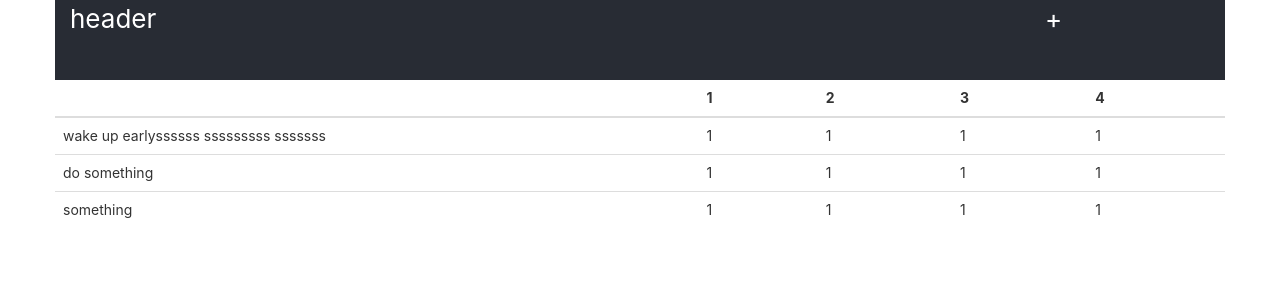
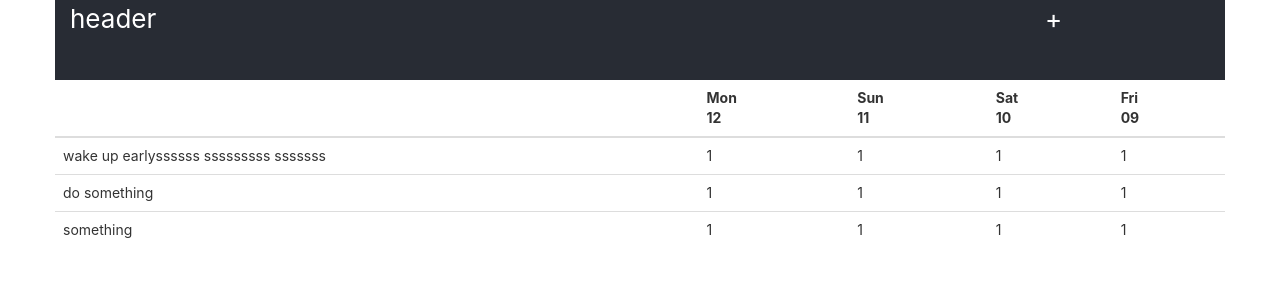
Before and after one commit to fixuberi/habbit-react, a React (Create React App) app in the folder app/client/: page / in a window 1280 px wide. Shown: the top 300 px of the page. Built offline with nearby package versions, Linux system fonts and the light colour scheme.

Commit message:
display dates of  last 4 days in HabbitsTableHeader

```diff
--- a/app/client/src/components/HabbitsTable.js
+++ b/app/client/src/components/HabbitsTable.js
@@ -6,12 +6,24 @@ import HabbitsTableContent from './HabbitsTableContent';
 
 
 class HabbitsTable extends React.Component {
+    last4Days() {
+        let result= {};
+        for (let i = 0; i < 4; i++) {
+            let d = new Date();
+            d.setDate(d.getDate() - i);
+            result[d.toISOString().slice(0,10)] = d.toString().split(' ')[0];
+        }
+        return result;
+    }
+
     render() {
         return(
             <Row>
                 <Table>
-                    <HabbitsTableHeader />
-                    <HabbitsTableContent habbits={this.props.habbits} />
+                    <HabbitsTableHeader lastDays={this.last4Days()} />
+                    <HabbitsTableContent
+                        habbits={this.props.habbits}
+                        lastDays={this.last4Days()} />
                 </Table>
             </Row>
         );
--- a/app/client/src/components/HabbitsTableContent.js
+++ b/app/client/src/components/HabbitsTableContent.js
@@ -7,7 +7,8 @@ class HabbitsTableContent extends React.Component {
         let habbits = this.props.habbits.map(habbit => {
             return <HabbitsTableRow key={habbit.id}
                                 executions={habbit.executions}
-                                name={habbit.name} />}
+                                name={habbit.name}
+                                lastDays={this.props.lastDays} />}
                                 );
         return(
             <tbody>
--- a/app/client/src/components/HabbitsTableHeader.js
+++ b/app/client/src/components/HabbitsTableHeader.js
@@ -2,14 +2,23 @@ import React, {Component} from 'react';
 import Table from 'react-bootstrap/lib/Table';
 
 function HabbitsTableHeader(props) {
+    function setDates () {
+        let dates = [];
+        let lastDays = props.lastDays;
+        for (let key in lastDays) {
+            let date = (<th>{lastDays[key]}<br/>{key.slice(-2)}</th>);
+            dates.push(date);
+        }
+        return dates;
+    }
+
+    let dateElements = setDates();
+
     return(
         <thead>
             <tr>
                 <th></th>
-                <th>1</th>
-                <th>2</th>
-                <th>3</th>
-                <th>4</th>
+                {dateElements}
             </tr>
         </thead>
     );
```
